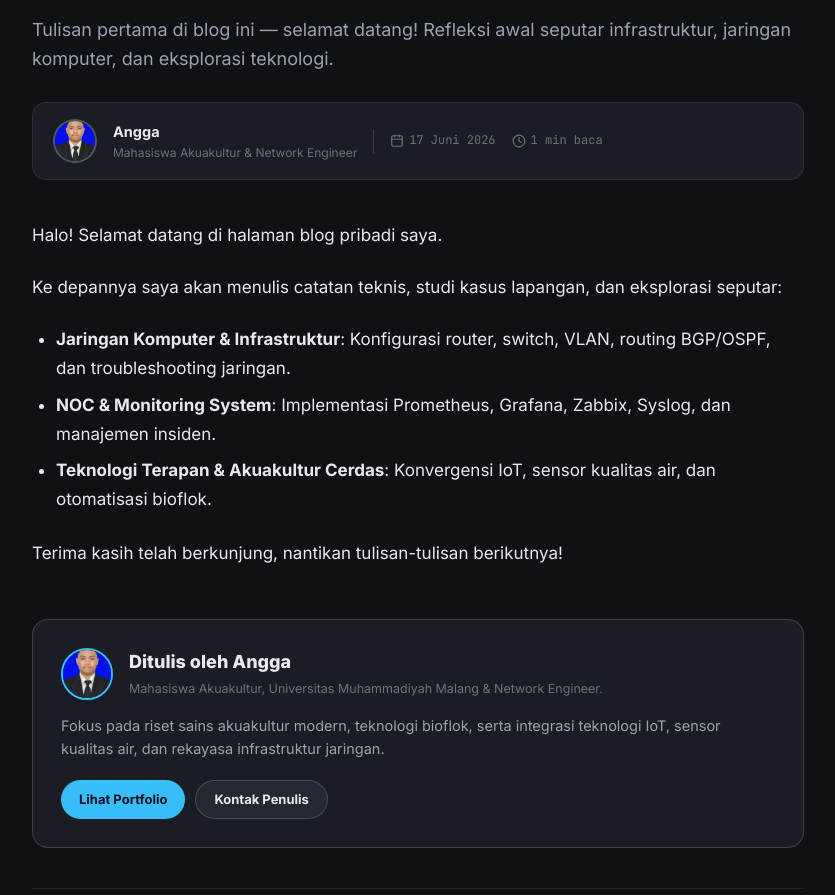
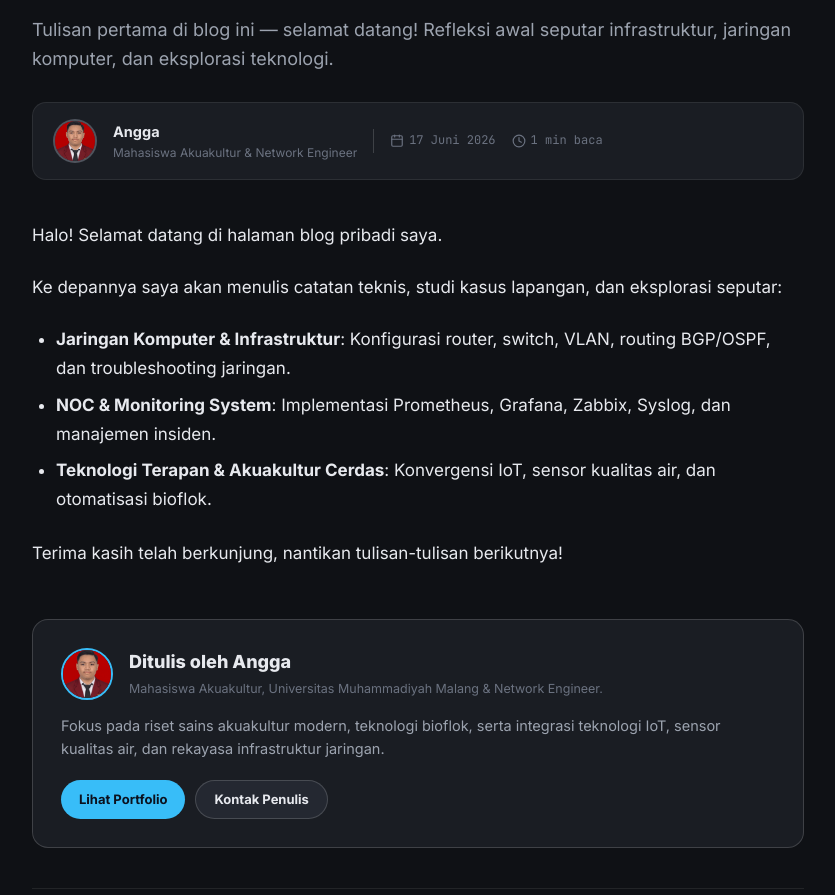
Before and after one commit to anggatok120-collab/porto-next, a Next.js app: page /blog/hello-world in a window 1280 px wide. Shown: the part 288-1183 px from the top of the page, without its empty margins (222-1057 px from the left). Built offline with nearby package versions, Linux system fonts and the light colour scheme; no server answers.

Commit message:
fix(blog): update author avatar with new formal red-background photo

```diff
--- a/app/blog/[slug]/page.js
+++ b/app/blog/[slug]/page.js
@@ -137,7 +137,7 @@ export default async function BlogPostPage({ params }) {
           <div className="blog-article-author-card">
             <div className="blog-article-author-avatar">
               <img
-                src="/images/angga.jpg"
+                src="/images/angga.jpg?v=2"
                 alt={post.author}
               />
             </div>
@@ -172,7 +172,7 @@ export default async function BlogPostPage({ params }) {
           <div className="blog-author-bio-header">
             <div className="blog-author-bio-avatar">
               <img
-                src="/images/angga.jpg"
+                src="/images/angga.jpg?v=2"
                 alt="Angga"
               />
             </div>
--- a/components/BlogListClient.jsx
+++ b/components/BlogListClient.jsx
@@ -180,7 +180,7 @@ export default function BlogListClient({ initialPosts = [] }) {
                     <div className="blog-card__footer">
                       <div className="blog-card__author">
                         <div className="blog-card__avatar">
-                          <img src="/images/angga.jpg" alt="Angga" onError={(e) => { e.currentTarget.style.display = 'none'; }} />
+                          <img src="/images/angga.jpg?v=2" alt="Angga" onError={(e) => { e.currentTarget.style.display = 'none'; }} />
                           <span>AG</span>
                         </div>
                         <div className="blog-card__author-info">
```
Also changed, not shown: public/images/angga.jpg.
